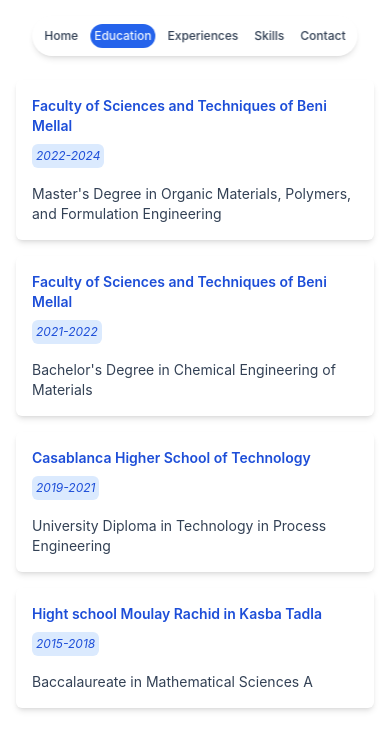
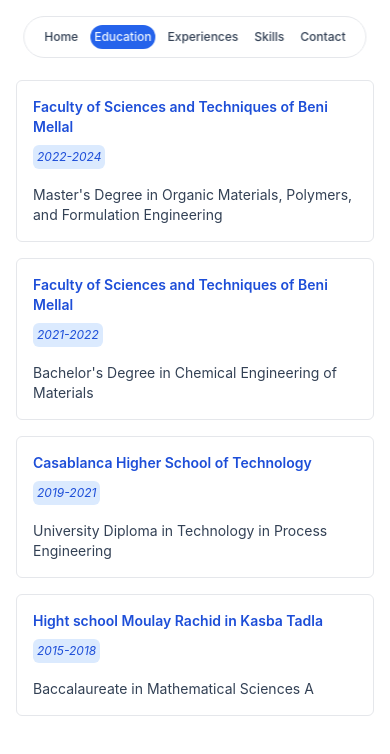
Before and after one commit to alione10-lm/youssef-portfolio, a React (Vite) app: page /education in a window 390 px wide. Shown: the top 754 px of the page. Built offline with nearby package versions, Linux system fonts and the light colour scheme.

Commit message:
fix header style

```diff
--- a/src/components/Navigation.jsx
+++ b/src/components/Navigation.jsx
@@ -2,13 +2,13 @@ import { NavLink } from "react-router-dom";
 
 function Navigation() {
   return (
-    <nav className="flex items-center shadow-md  gap-2 text-xs md:text-sm md:gap-4 fixed backdrop-blur-sm bg-transparent left-1/2 -translate-x-1/2 top-4  rounded-full  px-2 py-2 md:px-4 md:py-2">
+    <header className="flex items-center md:shadow-md border md:border-none border-gray-200  gap-2 text-xs md:text-sm md:gap-4 fixed backdrop-blur-sm bg-transparent left-1/2 -translate-x-1/2 top-4  rounded-full  px-4 py-2 md:px-4 md:py-2">
       <StyledLink to="home">Home </StyledLink>
       <StyledLink to="education">Education</StyledLink>
       <StyledLink to="experiences">Experiences</StyledLink>
       <StyledLink to="skills">Skills</StyledLink>
       <StyledLink to="contact">Contact</StyledLink>
-    </nav>
+    </header>
   );
 }
 function StyledLink({ children, to }) {
--- a/src/index.css
+++ b/src/index.css
@@ -13,7 +13,7 @@
 @tailwind components;
 @tailwind utilities;
 
-nav .active {
+header .active {
   @apply bg-blue-600  transition-colors duration-200 text-blue-50;
 }
 ::-webkit-scrollbar {
--- a/src/pages/Education.jsx
+++ b/src/pages/Education.jsx
@@ -60,7 +60,7 @@ function Education() {
 }
 function Item({ children }) {
   return (
-    <div className="shadow-md  flex flex-col text-slate-600 p-4 cursor-pointer hover:bg-blue-50 transition-all duration-200  rounded-md text-sm md:text-lg border-blue-700">
+    <div className="hover:shadow-md  flex flex-col text-slate-600 p-4  border border-gray-200 transition-all duration-200  rounded-md text-sm md:text-lg ">
       {children}
     </div>
   );
--- a/src/pages/skills/Personal.jsx
+++ b/src/pages/skills/Personal.jsx
@@ -1,5 +1,5 @@
 import { motion } from "motion/react";
-import { variants, variantsLeft } from "../../services/config";
+import { variants } from "../../services/config";
 import { LuCheck } from "react-icons/lu";
 
 const items = ["Management", "Leadership", "Realiability", "Creativity"];
--- a/src/pages/skills/Professional.jsx
+++ b/src/pages/skills/Professional.jsx
@@ -3,7 +3,7 @@ import { variants } from "../../services/config";
 import { LuCheck } from "react-icons/lu";
 
 const items = [
-  "Aspen Plus and HYSYS, OpenLCA, MATLAB, Origin Pro, Python, COMSOL and Multiphysics Gaussian",
+  "Aspen Plus and HYSYS, OpenLCA, MATLAB, Origin Pro, Python, COMSOL Multiphysics and Gaussian",
   " Ms Office: Excel, Word, PowerPoint",
   "Adobe: Photoshop, Illustrator",
 ];
```
